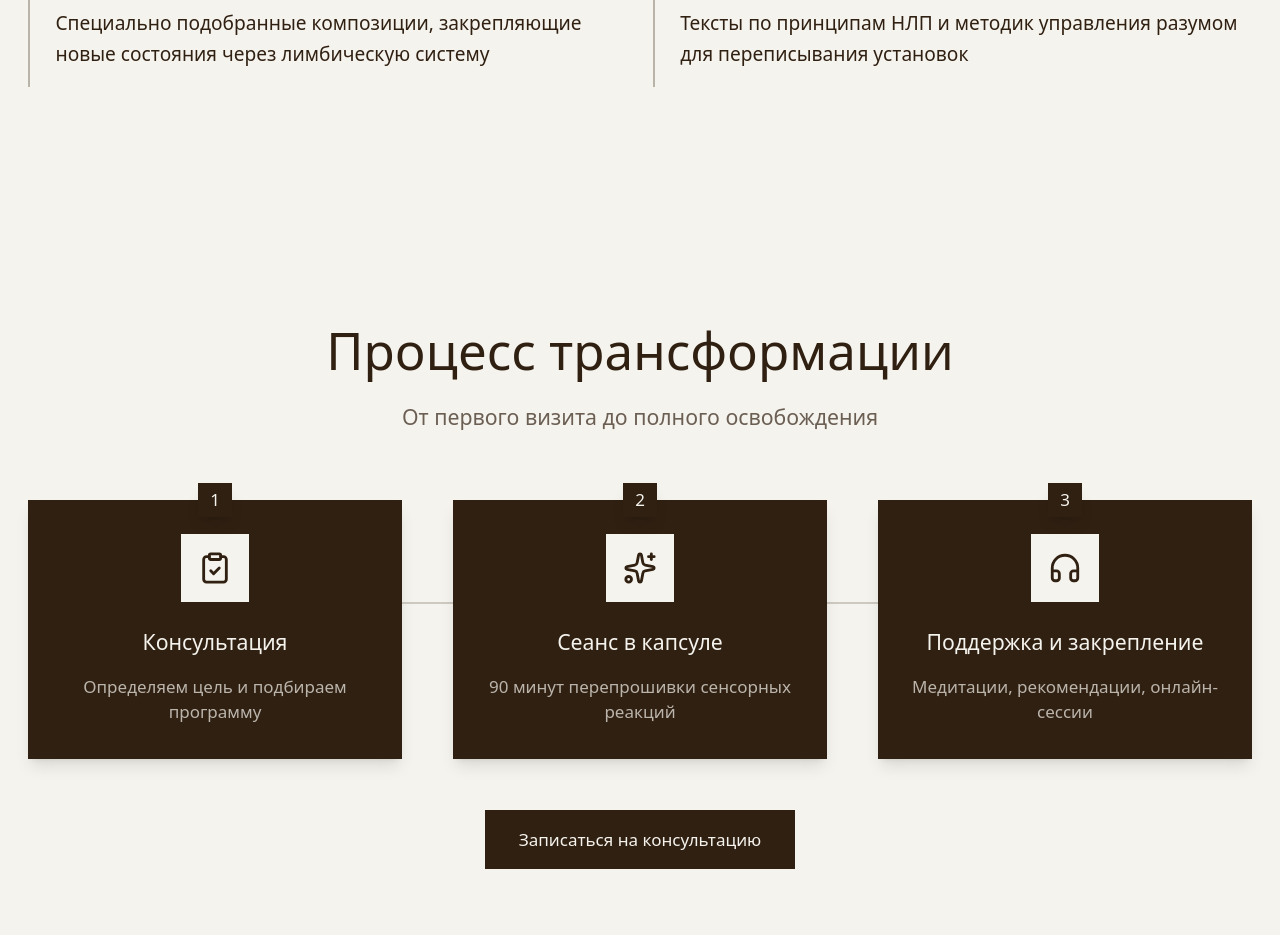
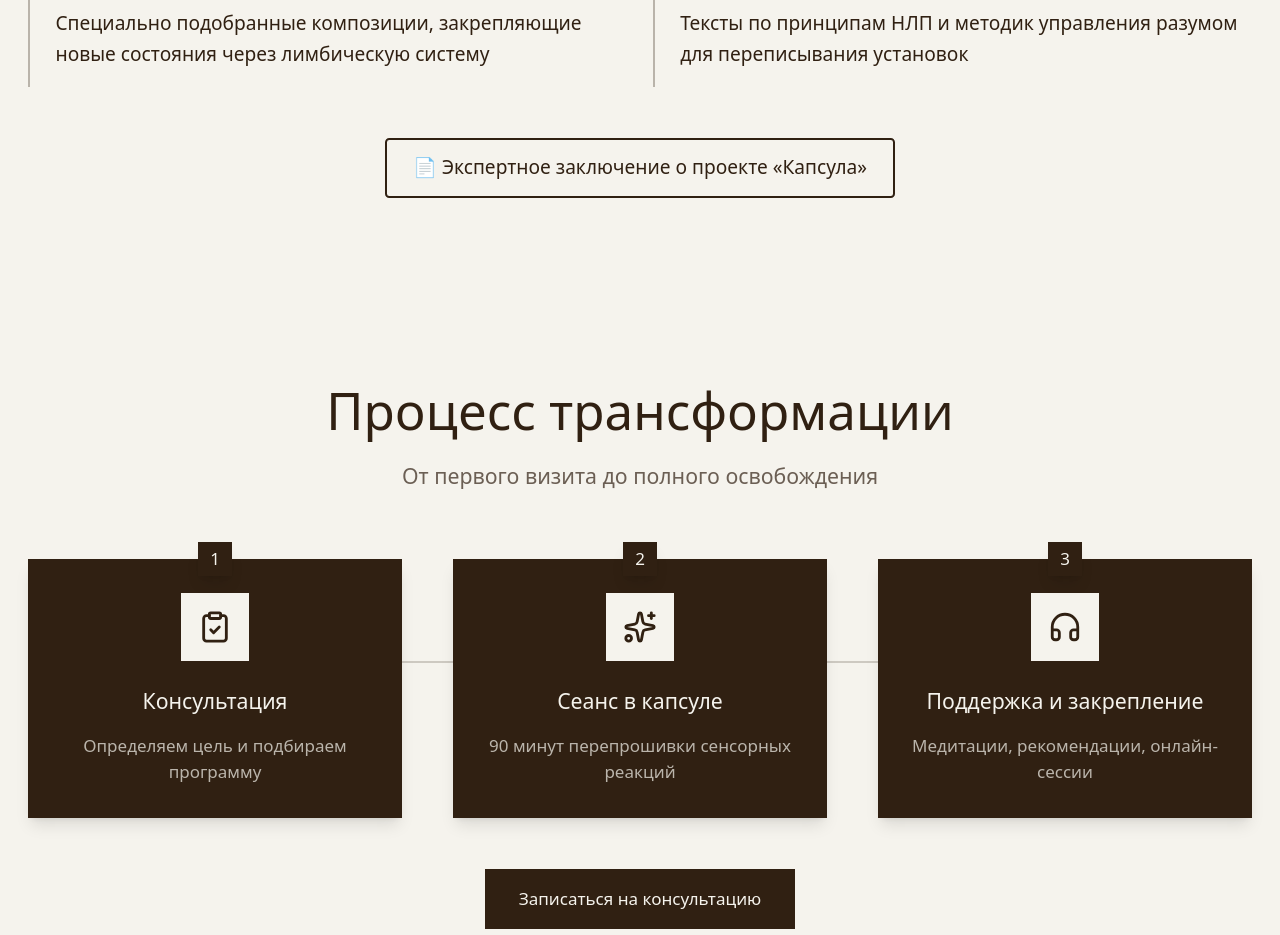
Before and after one commit to charik00/capsula-web, a Next.js app: page / in a window 1280 px wide. Shown: the part 3900-4835 px from the top of the page. Built offline with nearby package versions, Linux system fonts and the light colour scheme.

Commit message:
feat: expert conclusion PDF link under 'How it works' section
Co-Authored-By: Claude Opus 4.8 <noreply@anthropic.com>

```diff
--- a/app/components/how-it-works.tsx
+++ b/app/components/how-it-works.tsx
@@ -46,6 +46,17 @@ export function HowItWorks() {
             </div>
           ))}
         </div>
+
+        <div className="text-center">
+          <a
+            href="/zaklyuchenie-capsula.pdf"
+            target="_blank"
+            rel="noopener noreferrer"
+            className="inline-flex items-center gap-2 border-2 border-[#302012] text-[#302012] px-6 py-3 rounded hover:bg-[#302012] hover:text-[#F5F3ED] transition-colors text-base md:text-lg"
+          >
+            📄 Экспертное заключение о проекте «Капсула»
+          </a>
+        </div>
         </div>
       </FadeInUp>
     </section>
```
Also changed, not shown: 1 other file (tests, documents, lock files or other folders).
